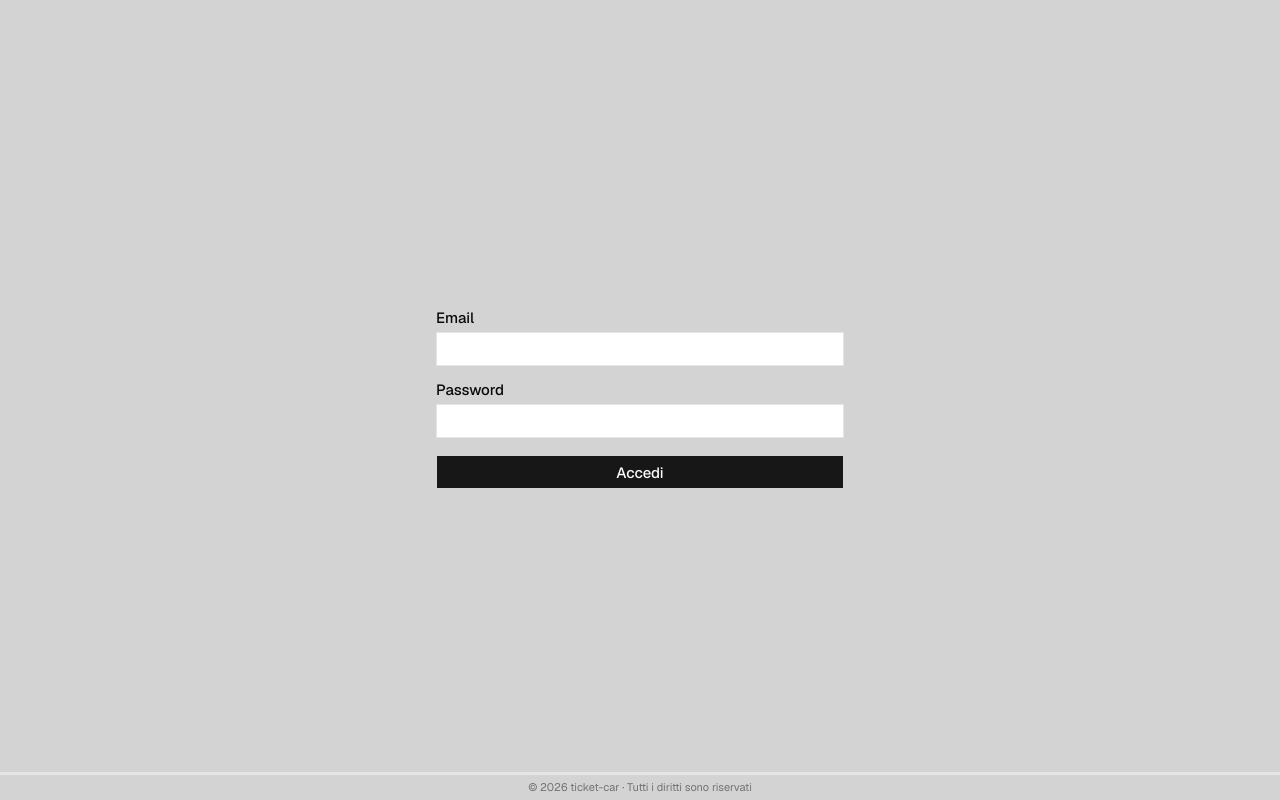
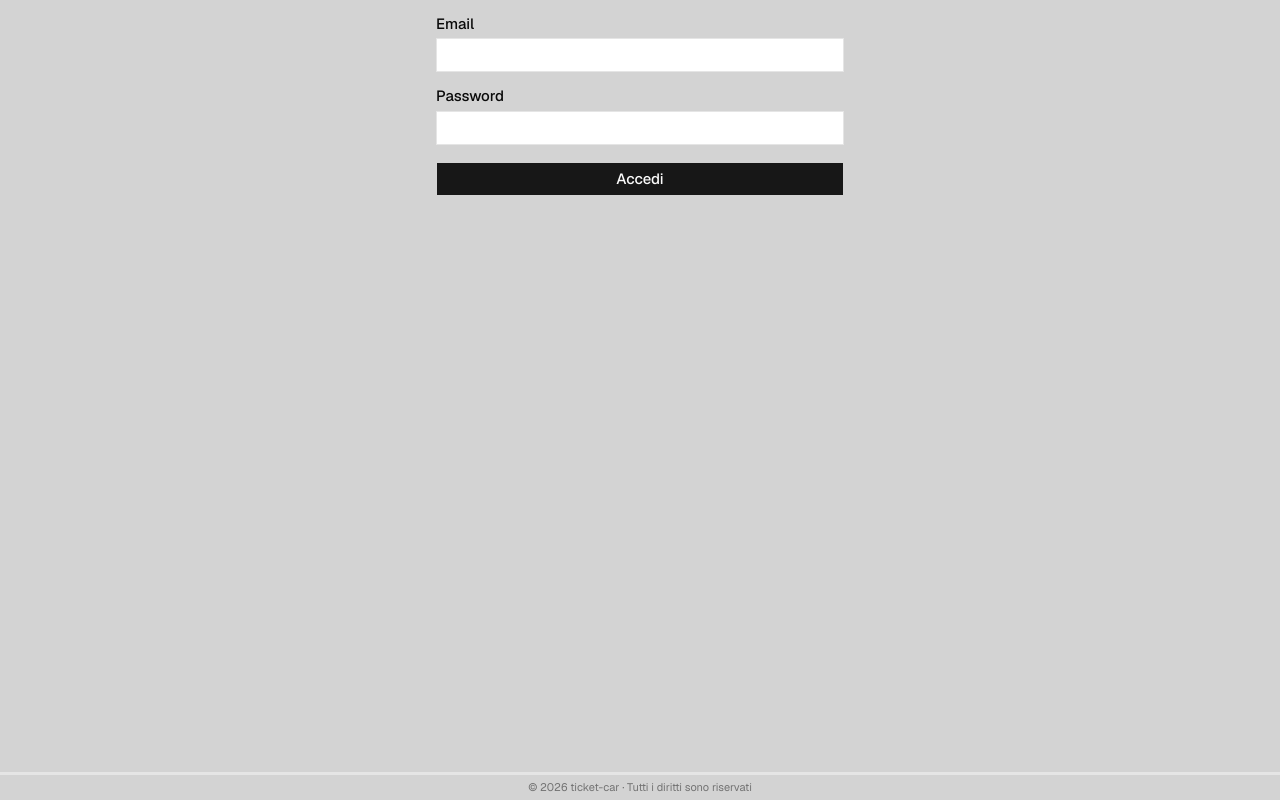
Before and after one commit to kevinagyeman/ticket-car, a Next.js app: page /it/login in a window 1280 px wide. Built offline with nearby package versions, Linux system fonts and the light colour scheme; no server answers.

Commit message:
fix: login page

```diff
--- a/src/app/[locale]/login/page.tsx
+++ b/src/app/[locale]/login/page.tsx
@@ -18,7 +18,7 @@
 	const t = await getTranslations("login");
 
 	return (
-		<main className="flex min-h-screen items-center justify-center p-4">
+		<main className="flex items-center justify-center p-4">
 			<div className="w-full max-w-sm">
 				<LoginForm />
 			</div>
```
